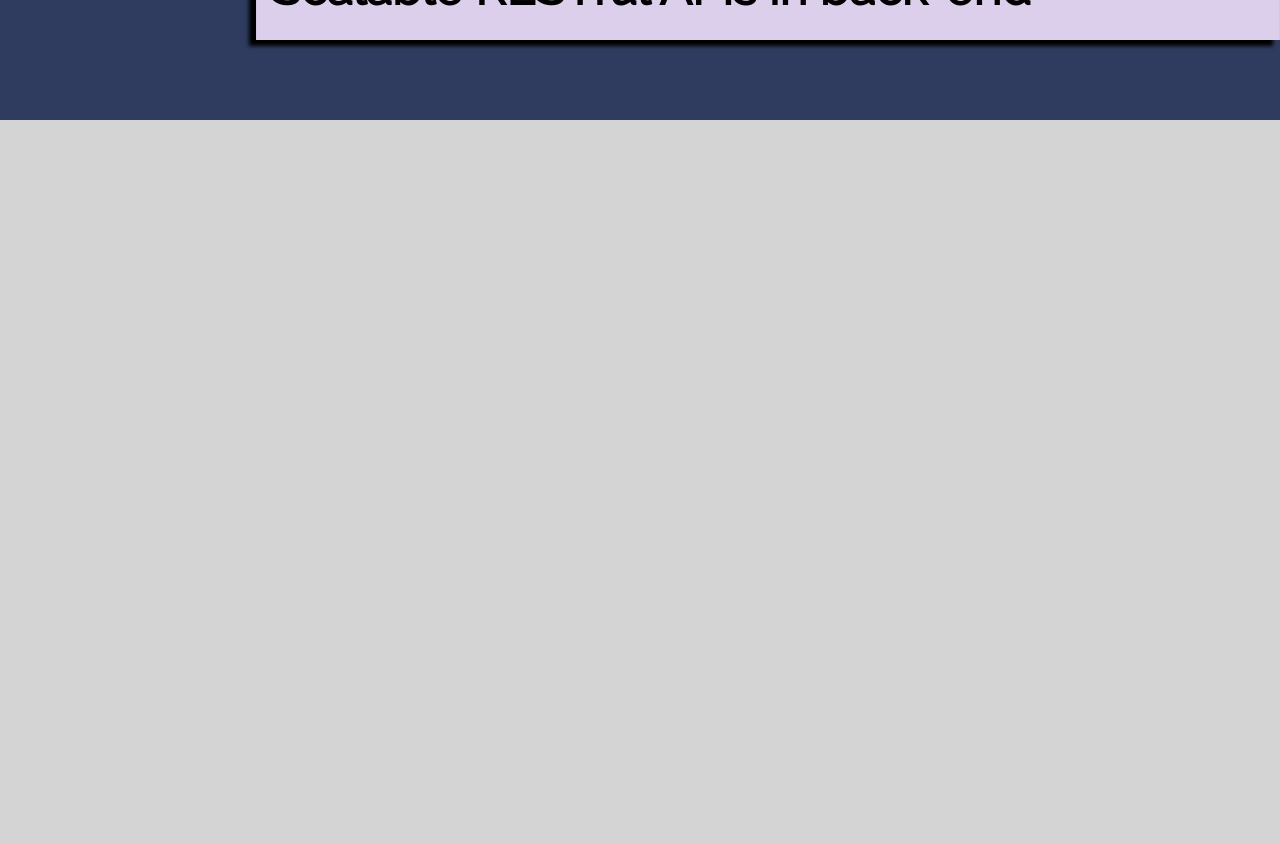
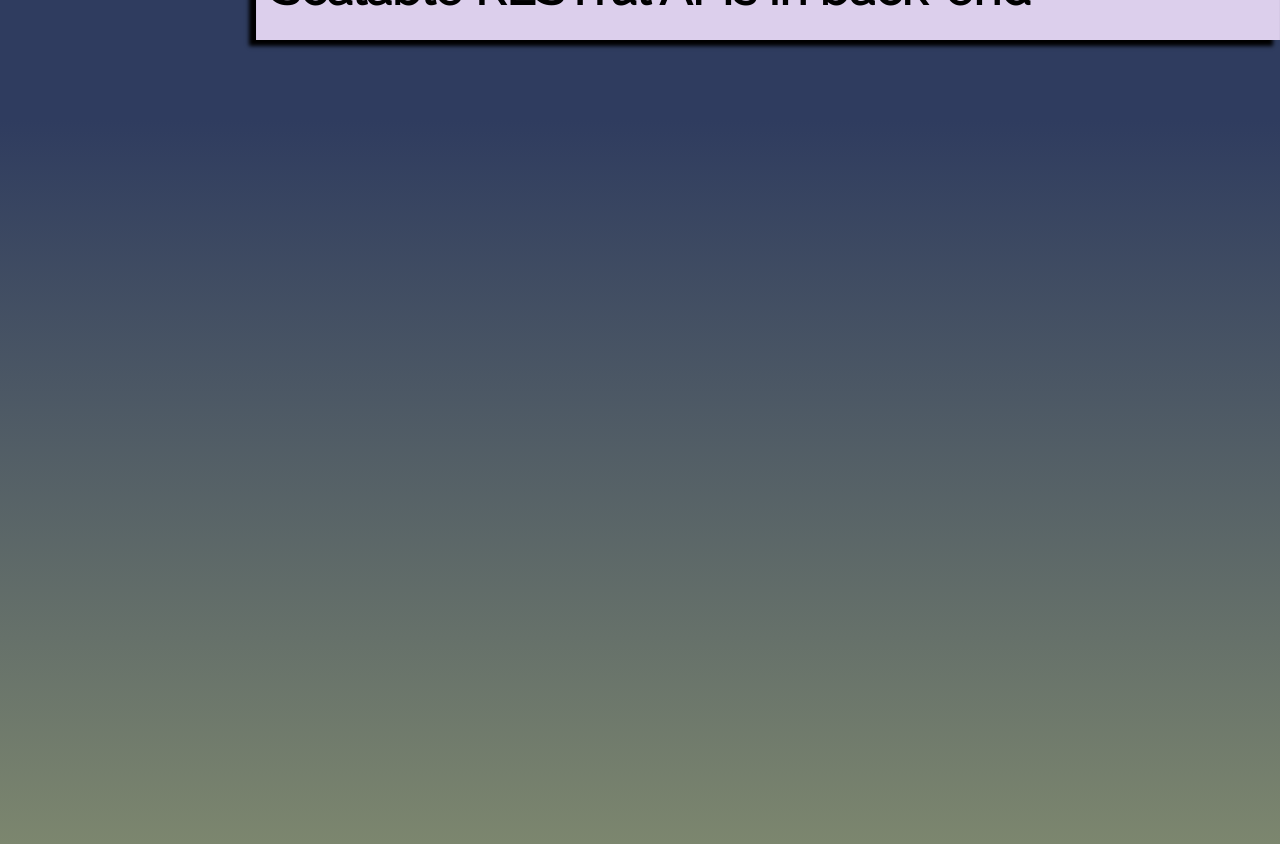
Before and after one commit to hayderameen/my-playground, a React (Create React App) app: page / in a window 1280 px wide. Shown: the part 1480-2324 px from the top of the page. Before the commit the page ends 1600 px from the top, so only its background shows below. Built offline with nearby package versions, Linux system fonts and the light colour scheme; a web font is replaced by a local one.

Commit message:
New section superpowers started

```diff
--- a/src/components/home/Home.jsx
+++ b/src/components/home/Home.jsx
@@ -2,6 +2,7 @@ import React, { Component } from "react";
 import Cover from "./cover";
 import HomeVectors from "./homeVectors";
 import MySkills from "./mySkills";
+import SuperPowers from "./superPowers";
 
 class Home extends Component {
   state = {};
@@ -13,6 +14,7 @@ class Home extends Component {
           <HomeVectors />
           <Cover />
           <MySkills />
+          <SuperPowers />
         </div>
       </React.Fragment>
     );
--- /dev/null
+++ b/src/components/home/superPowers.jsx
@@ -0,0 +1,16 @@
+import React, { Component } from "react";
+
+// Importing CSS
+import "../../css/home/superPowers.css";
+
+class SuperPowers extends Component {
+  constructor(props) {
+    super(props);
+    this.state = {};
+  }
+  render() {
+    return <section id="superpowers-cover"></section>;
+  }
+}
+
+export default SuperPowers;
--- /dev/null
+++ b/src/css/home/superPowers.css
@@ -0,0 +1,6 @@
+#superpowers-cover {
+  height: 100vh;
+  background-image: linear-gradient(#2f3c5f, #848e70);
+  position: relative;
+  overflow-x: hidden;
+}
```
